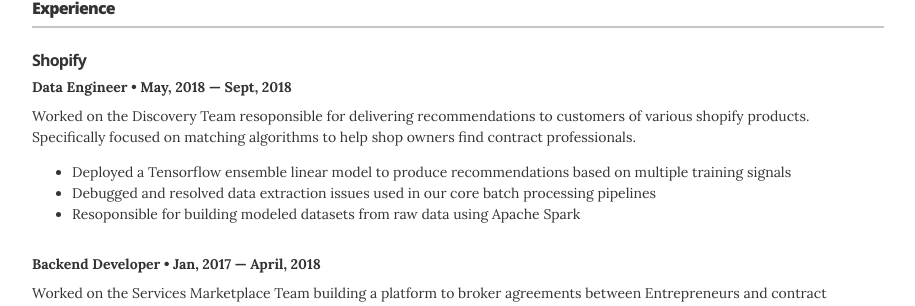
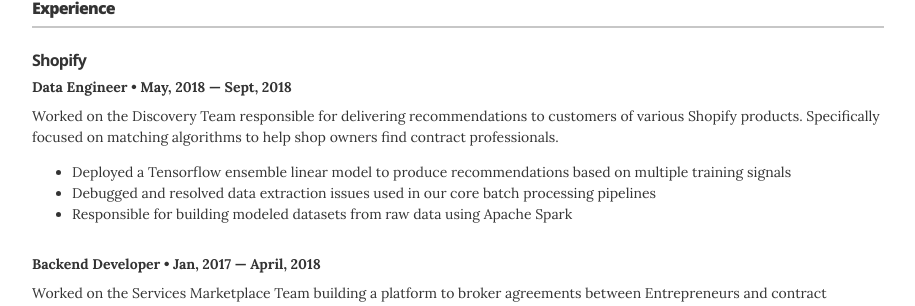
Before and after one commit to jglovier/resume-template, a Jekyll site: the page built from index.html, in a window 1280 px wide. Shown: the part 1036-1342 px from the top of the page, without its empty margins (182-1097 px from the left). Built offline with Jekyll 4.4.1, drawn with Linux system fonts in a browser that asks for light colours.

Commit message:
I am responsible

```diff
--- a/_data/experience.yml
+++ b/_data/experience.yml
@@ -2,12 +2,12 @@
   position: Data Engineer
   duration: May, 2018 &mdash; Sept, 2018
   summary: >
-    Worked on the Discovery Team resoponsible for delivering recommendations to customers of various shopify products.
+    Worked on the Discovery Team responsible for delivering recommendations to customers of various Shopify products.
     Specifically focused on matching algorithms to help shop owners find contract professionals.
   list:
     - Deployed a Tensorflow ensemble linear model to produce recommendations based on multiple training signals
     - Debugged and resolved data extraction issues used in our core batch processing pipelines
-    - Resoponsible for building modeled datasets from raw data using Apache Spark
+    - Responsible for building modeled datasets from raw data using Apache Spark
 
 - position: Backend Developer
   duration: Jan, 2017 &mdash; April, 2018
```
